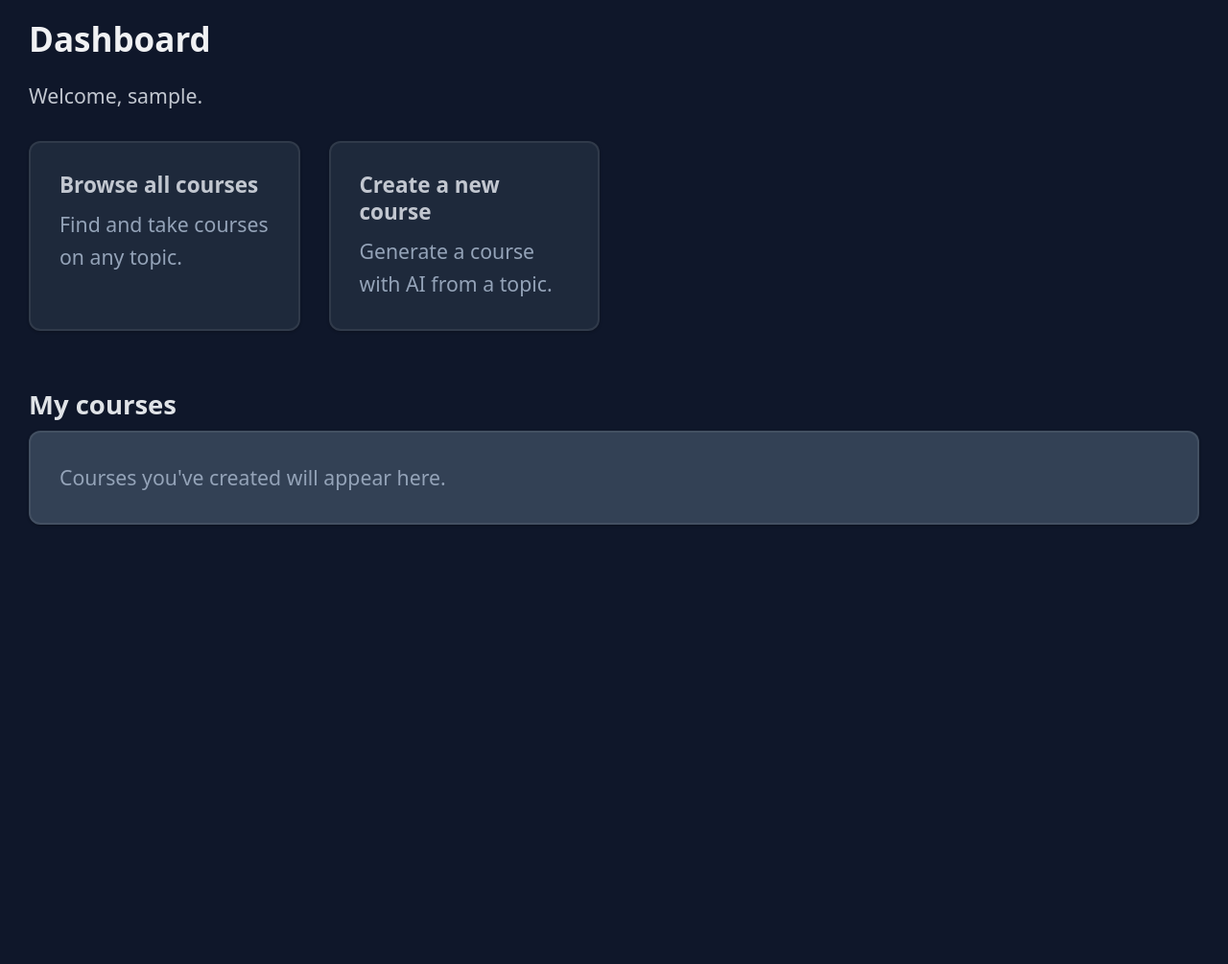
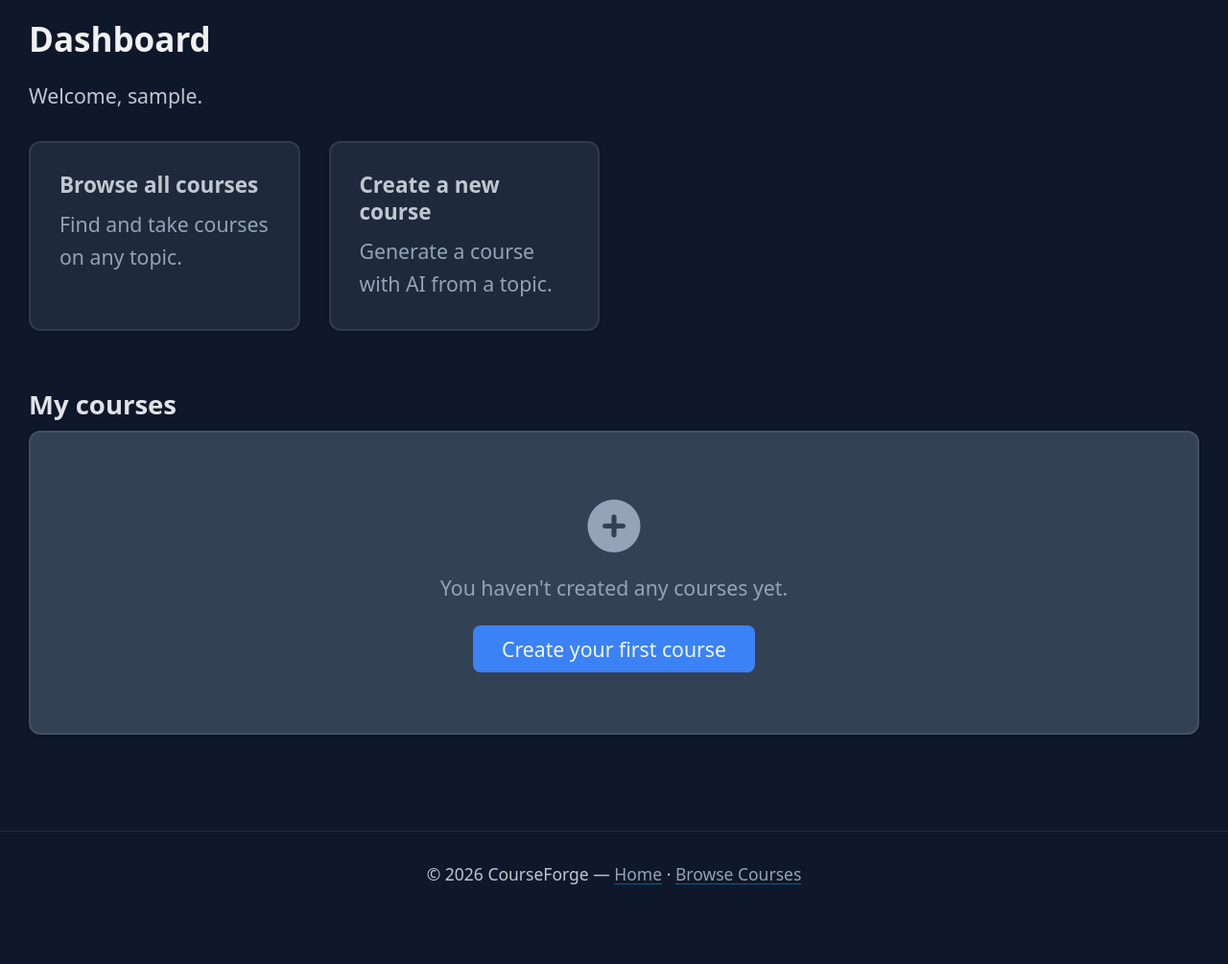
Before and after one commit to jprevc/courseforge, a Django app: page /dashboard/ in a window 1280 px wide. Shown: the part 234-1239 px from the top of the page at 96% size. Before the commit the page ends 781 px from the top, so only its background shows below. Run offline with Django 5.2, Linux system fonts and the light colour scheme; the visitor is signed in with stand-in values (Sample User, id 1); data that the repository does not hold is empty; some libraries are stand-ins or nearby versions.

Commit message:
Various UI improvements

```diff
--- a/static/css/theme.css
+++ b/static/css/theme.css
@@ -45,7 +45,15 @@ body {
   line-height: 1.6;
 }
 
-main.container,
+main.container {
+  max-width: 1280px;
+  width: 100%;
+  margin-left: auto;
+  margin-right: auto;
+  padding-left: var(--space-4);
+  padding-right: var(--space-4);
+}
+
 .site-header .container {
   max-width: none;
   width: 100%;
@@ -703,3 +801,74 @@ a.card.card-link:hover {
   font-weight: 500;
   color: var(--success-text, #0d9488);
 }
+
+/* Spacing & color utilities */
+.mb-0 { margin-bottom: 0; }
+.mb-4 { margin-bottom: var(--space-4); }
+.mb-5 { margin-bottom: var(--space-5); }
+.mt-0 { margin-top: 0; }
+.mt-4 { margin-top: var(--space-4); }
+.text-muted { color: var(--text-muted); }
+
+/* Dashboard action card grid */
+.card-grid-actions {
+  margin-top: var(--space-4);
+  margin-bottom: var(--space-5);
+}
+
+.card-action h3 {
+  margin-top: 0;
+}
+
+.card-action p {
+  margin-bottom: 0;
+  color: var(--text-muted);
+}
+
+/* CTA button above a list */
+.cta-top {
+  display: inline-block;
+  margin-bottom: var(--space-4);
+}
+
+/* Spaced card (course detail sections) */
+.card-spaced {
+  margin-bottom: var(--space-4);
+}
+
+/* Empty state */
+.empty-state {
+  text-align: center;
+  padding: var(--space-5) var(--space-4);
+}
+
+.empty-state-icon {
+  font-size: 2.75rem;
+  color: var(--text-muted);
+  display: block;
+  margin-bottom: var(--space-3);
+}
+
+.empty-state p {
+  color: var(--text-muted);
+  margin-bottom: var(--space-4);
+}
+
+/* Site footer */
+.site-footer {
+  margin-top: var(--space-6);
+  padding: var(--space-4) var(--space-4);
+  border-top: 1px solid var(--border);
+  color: var(--text-muted);
+  font-size: 0.875rem;
+  text-align: center;
+}
+
+.site-footer a {
+  color: var(--text-muted);
+  text-underline-offset: 3px;
+}
+
+.site-footer a:hover {
+  color: var(--primary-hover);
+}
--- a/templates/base.html
+++ b/templates/base.html
@@ -4,7 +4,9 @@
 <head>
     <meta charset="UTF-8">
     <meta name="viewport" content="width=device-width, initial-scale=1.0">
+    <meta name="description" content="{% block meta_description %}CourseForge – Create AI-powered courses and master new skills through guided exercises.{% endblock %}">
     <title>{% block title %}CourseForge{% endblock %}</title>
+    <link rel="icon" href="{% static 'images/courseforge_logo.png' %}" type="image/png">
     <link rel="stylesheet" href="https://cdn.jsdelivr.net/npm/@picocss/pico@2/css/pico.min.css">
     <link rel="stylesheet" href="https://cdnjs.cloudflare.com/ajax/libs/font-awesome/6.5.1/css/all.min.css" crossorigin="anonymous">
     <link rel="stylesheet" href="{% static 'css/theme.css' %}">
@@ -51,5 +53,8 @@
         {% endif %}
         {% block content %}{% endblock %}
     </main>
+    <footer class="site-footer">
+        <p>&copy; {% now "Y" %} CourseForge &mdash; <a href="{% url 'home' %}">Home</a> &middot; <a href="{% url 'courses:list' %}">Browse Courses</a></p>
+    </footer>
 </body>
 </html>
--- a/templates/courses/exercise.html
+++ b/templates/courses/exercise.html
@@ -6,6 +6,12 @@
 <p class="exercise-breadcrumb"><a href="{% url 'courses:detail' course.slug %}">{{ course.title }}</a> – Exercise {{ index|add:1 }} of {{ total }}</p>
 
 <div class="card exercise-card">
+    <div class="exercise-progress-bar-wrap">
+        <div class="progress-bar">
+            <div class="progress-bar-fill" style="width: {% widthratio index|add:1 total 100 %}%"></div>
+        </div>
+        <p class="exercise-progress-label">Exercise {{ index|add:1 }} of {{ total }}</p>
+    </div>
     <h2 class="exercise-question">{{ exercise.question }}</h2>
 
     {% if exercise.exercise_type == "multiple_choice" %}
--- a/templates/users/dashboard.html
+++ b/templates/users/dashboard.html
@@ -6,29 +6,45 @@
 <h1>Dashboard</h1>
 <p>Welcome, {{ user.username }}.</p>
 
-<div class="card-grid" style="margin-top: var(--space-4); margin-bottom: var(--space-5);">
+<div class="card-grid card-grid-actions">
     <a href="{% url 'courses:list' %}" class="card card-action card-link">
-        <h3 style="margin-top: 0;">Browse all courses</h3>
-        <p style="margin-bottom: 0; color: var(--text-muted);">Find and take courses on any topic.</p>
+        <h3>Browse all courses</h3>
+        <p>Find and take courses on any topic.</p>
     </a>
     <a href="{% url 'courses:create' %}" class="card card-action card-link">
-        <h3 style="margin-top: 0;">Create a new course</h3>
-        <p style="margin-bottom: 0; color: var(--text-muted);">Generate a course with AI from a topic.</p>
+        <h3>Create a new course</h3>
+        <p>Generate a course with AI from a topic.</p>
     </a>
 </div>
 
 <h2>My courses</h2>
-{% if user.created_courses.all %}
+{% if courses_with_progress %}
 <div class="card-grid">
-    {% for course in user.created_courses.all %}
-    <a href="{% url 'courses:detail' course.slug %}" class="card card-link">
-        <strong>{{ course.title }}</strong>
+    {% for item in courses_with_progress %}
+    <a href="{% url 'courses:detail' item.course.slug %}" class="card card-link card-course">
+        <strong class="card-course-title">{{ item.course.title }}</strong>
+        {% if item.course.overview %}
+        <p class="card-course-excerpt">{{ item.course.overview|truncatewords:12 }}</p>
+        {% endif %}
+        <div class="card-course-meta">
+            <span><i class="fa-solid fa-dumbbell" aria-hidden="true"></i> {{ item.total_exercises }} exercise{{ item.total_exercises|pluralize }}</span>
+        </div>
+        {% if item.completed_exercises > 0 and item.total_exercises > 0 %}
+        <div class="card-course-progress" aria-label="{{ item.completed_exercises }} of {{ item.total_exercises }} exercises completed">
+            <div class="card-course-progress-bar" style="width: {{ item.progress_pct }}%"></div>
+        </div>
+        <span class="card-course-progress-label">{{ item.completed_exercises }}/{{ item.total_exercises }} done</span>
+        {% endif %}
     </a>
     {% endfor %}
 </div>
 {% else %}
 <div class="card card-muted">
-    <p style="margin: 0; color: var(--text-muted);">Courses you've created will appear here.</p>
+    <div class="empty-state">
+        <i class="fa-solid fa-circle-plus empty-state-icon"></i>
+        <p>You haven't created any courses yet.</p>
+        <a href="{% url 'courses:create' %}" class="btn-primary">Create your first course</a>
+    </div>
 </div>
 {% endif %}
 {% endblock %}
```
Also changed, not shown: other parts of static/css/theme.css (+91 -1 lines), templates/courses/course_detail.html (+5 -5 lines), templates/courses/course_list.html (+17 -4 lines), templates/users/home.html (+6 -3 lines).
